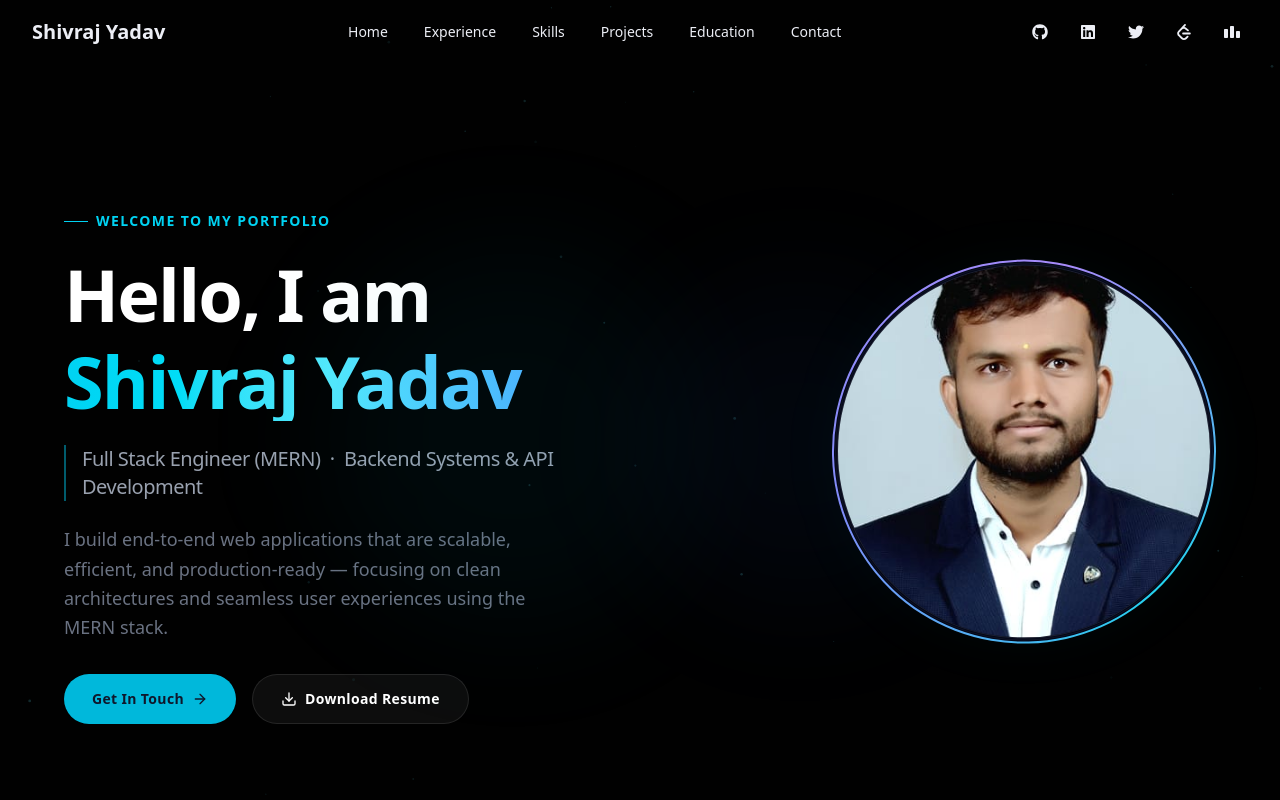
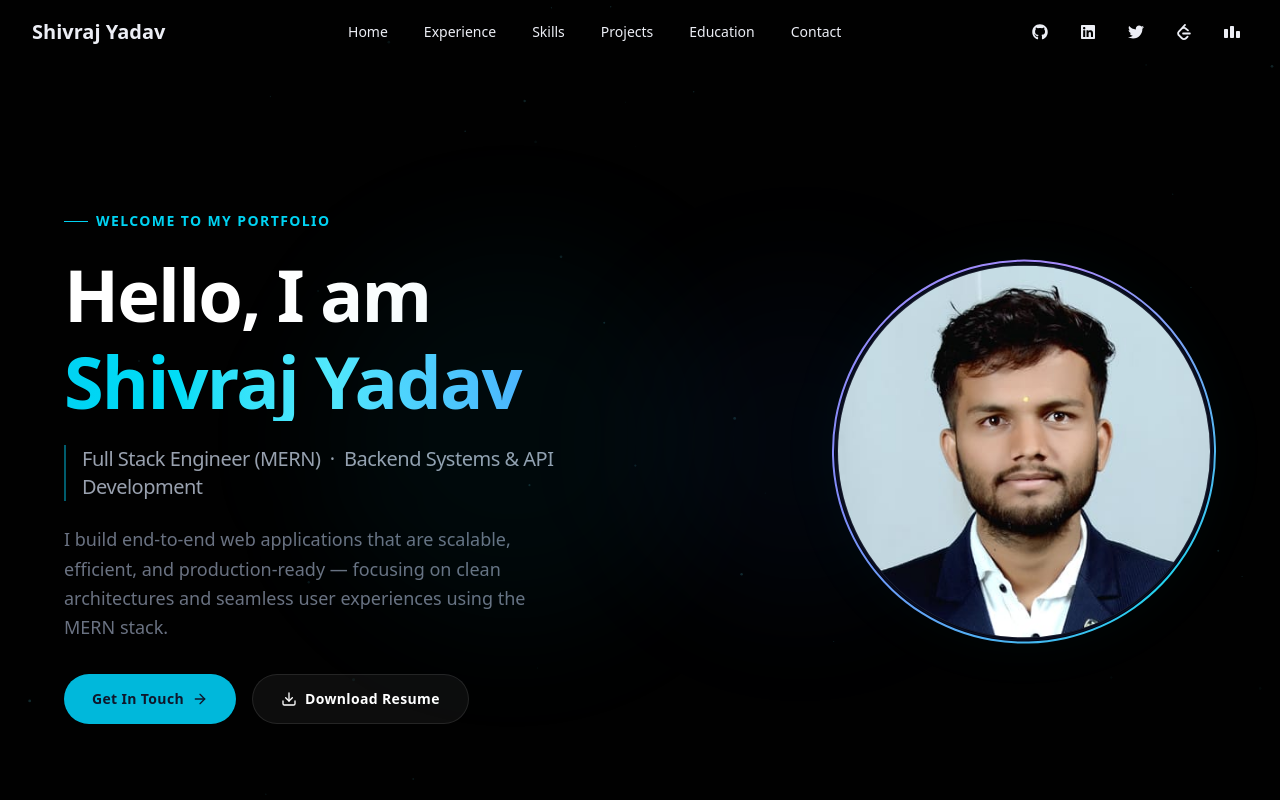
Before and after one commit to shivraj-yadav/shivraj-yadav-portfolio, a Next.js app: page / in a window 1280 px wide. Shown: the top 800 px of the page. Built offline with nearby package versions, Linux system fonts and the light colour scheme.

Commit message:
Change profile image class to 'object-cover object-top'
Updated the profile image class to include 'object-top'.

```diff
--- a/components/sections/hero.tsx
+++ b/components/sections/hero.tsx
@@ -152,7 +152,7 @@ const Hero = () => {
               alt="Shivraj Yadav"
               fill
               priority
-                className="object-cover"
+              className="object-cover object-top"  // ← changed from object-cover to object-cover object-top
             />
           </div>
 
```
Lines whose indentation alone changed are shown as unchanged.
